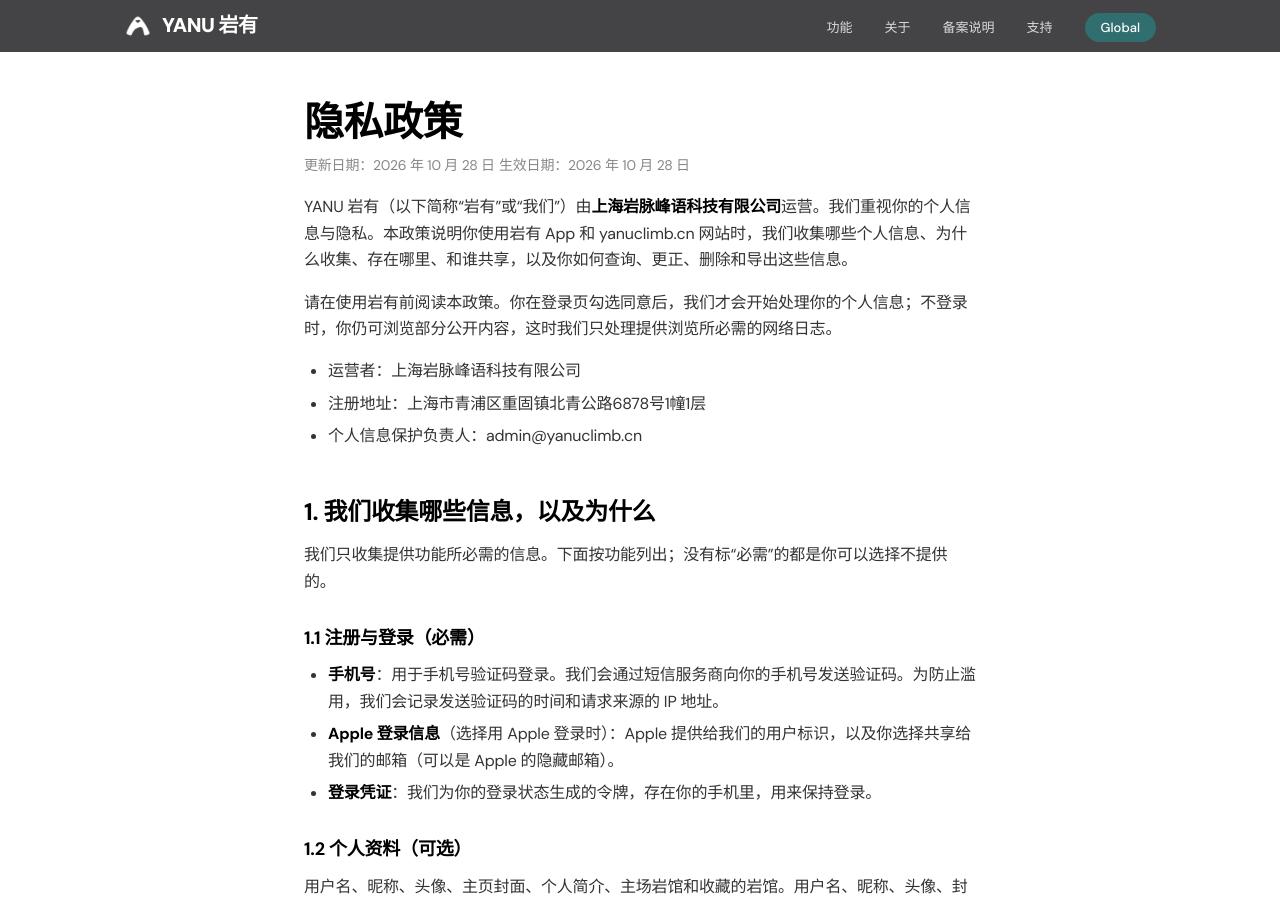
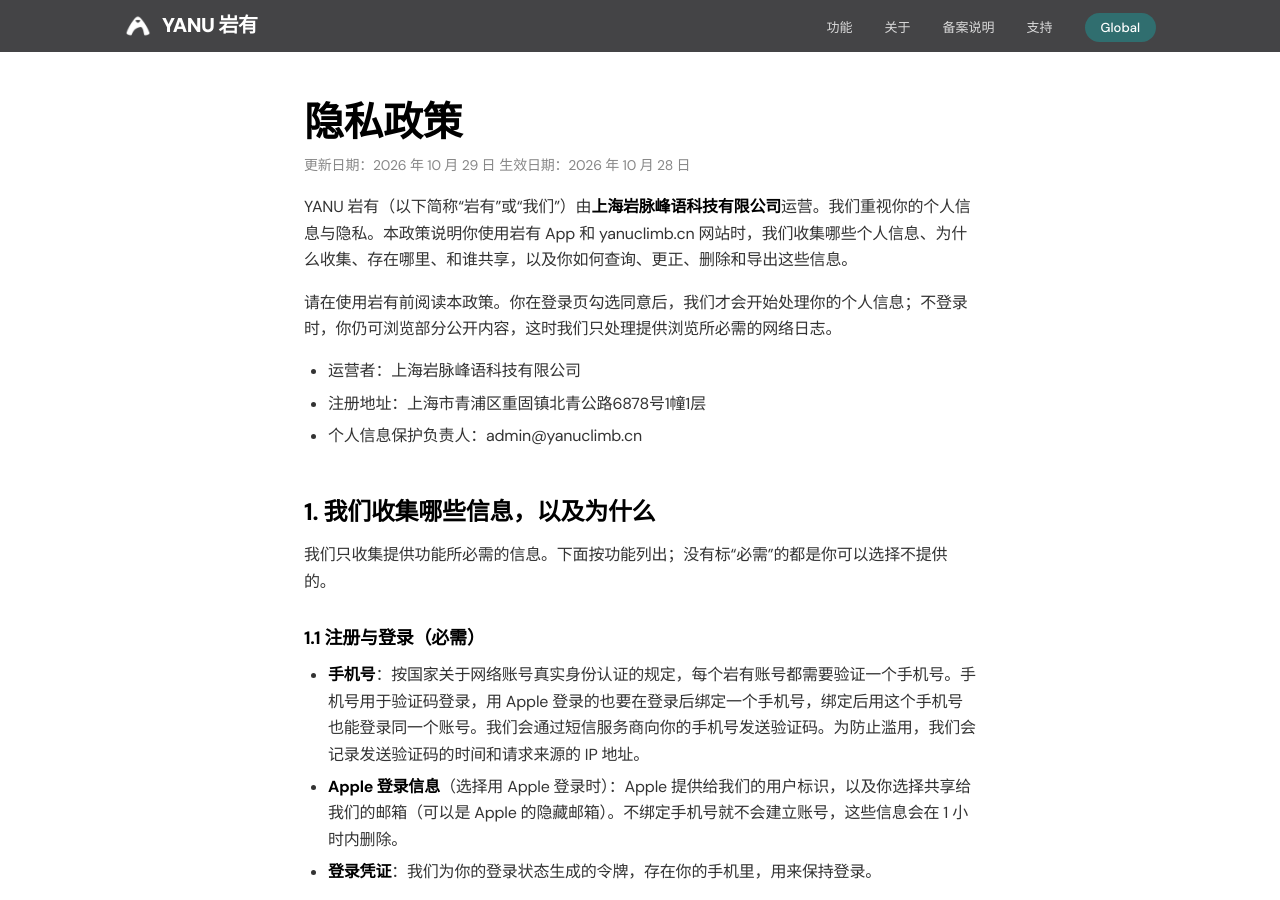
Before and after one commit to yh382/climmate-legal, a Jekyll site: the page built from cn/privacy.md, in a window 1280 px wide and 900 px high. Built offline with Jekyll 4.4.1, drawn with Linux system fonts in a browser that asks for light colours; some of the changed text lies outside the part shown.

Commit message:
docs(cn): 岩有 YB6 —— 账号按规定要验证手机号,Apple 登录后绑定
隐私政策 1.1 / 第三方表、用户协议第 2 节、个人信息清单「登录」那行:每个账号要验证一个
手机号(《互联网用户账号信息管理规定》第九条);用 Apple 登录的要在登录后绑定,不绑定
不建账号、Apple 给的信息 1 小时内删除;一个手机号只对应一个账号。更新日期 10 月 29 日。
还没发布(随后端一起上线)。

Co-Authored-By: Claude Opus 5.5 <noreply@anthropic.com>

```diff
--- a/cn/privacy.md
+++ b/cn/privacy.md
@@ -7,7 +7,7 @@ permalink: /cn/privacy/
 
 # 隐私政策
 
-**更新日期：2026 年 10 月 28 日**
+**更新日期：2026 年 10 月 29 日**
 **生效日期：2026 年 10 月 28 日**
 
 YANU 岩有（以下简称“岩有”或“我们”）由**上海岩脉峰语科技有限公司**运营。我们重视你的个人信息与隐私。本政策说明你使用岩有 App 和 yanuclimb.cn 网站时，我们收集哪些个人信息、为什么收集、存在哪里、和谁共享，以及你如何查询、更正、删除和导出这些信息。
@@ -24,8 +24,8 @@ YANU 岩有（以下简称“岩有”或“我们”）由**上海岩脉峰语
 
 ### 1.1 注册与登录（必需）
 
-- **手机号**：用于手机号验证码登录。我们会通过短信服务商向你的手机号发送验证码。为防止滥用，我们会记录发送验证码的时间和请求来源的 IP 地址。
-- **Apple 登录信息**（选择用 Apple 登录时）：Apple 提供给我们的用户标识，以及你选择共享给我们的邮箱（可以是 Apple 的隐藏邮箱）。
+- **手机号**：按国家关于网络账号真实身份认证的规定，每个岩有账号都需要验证一个手机号。手机号用于验证码登录，用 Apple 登录的也要在登录后绑定一个手机号，绑定后用这个手机号也能登录同一个账号。我们会通过短信服务商向你的手机号发送验证码。为防止滥用，我们会记录发送验证码的时间和请求来源的 IP 地址。
+- **Apple 登录信息**（选择用 Apple 登录时）：Apple 提供给我们的用户标识，以及你选择共享给我们的邮箱（可以是 Apple 的隐藏邮箱）。不绑定手机号就不会建立账号，这些信息会在 1 小时内删除。
 - **登录凭证**：我们为你的登录状态生成的令牌，存在你的手机里，用来保持登录。
 
 ### 1.2 个人资料（可选）
@@ -85,7 +85,7 @@ YANU 岩有（以下简称“岩有”或“我们”）由**上海岩脉峰语
 
 | 服务 | 提供方 | 用途 | 涉及的信息 |
 |---|---|---|---|
-| 短信服务 | 阿里云 | 发送登录验证码 | 手机号 |
+| 短信服务 | 阿里云 | 发送登录和绑定手机号的验证码 | 手机号 |
 | 云服务器 | 阿里云（华东 2 上海） | 运行 App 服务和网站，存储数据库 | 账号与本政策所列的各类业务数据 |
 | 对象存储 OSS | 阿里云（上海） | 存储头像、封面、照片、视频 | 你上传的图片和视频 |
 | Apple 登录 | Apple | 用 Apple 账号登录 | Apple 提供的用户标识、你选择共享的邮箱 |
```
Also changed, not shown: cn/personal-info.md (+2 -2 lines), cn/terms.md (+3 -2 lines).
